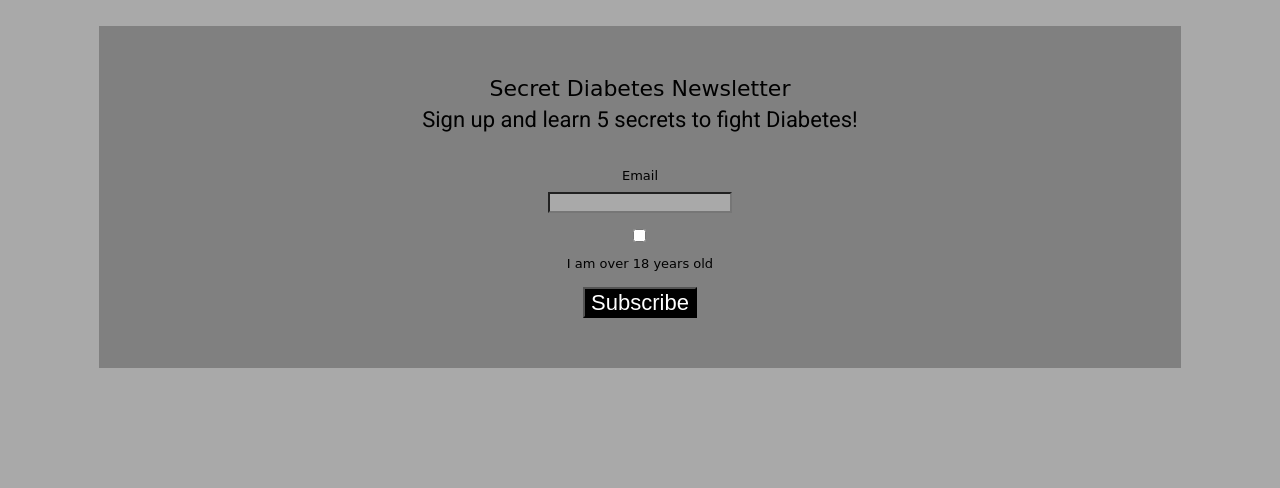
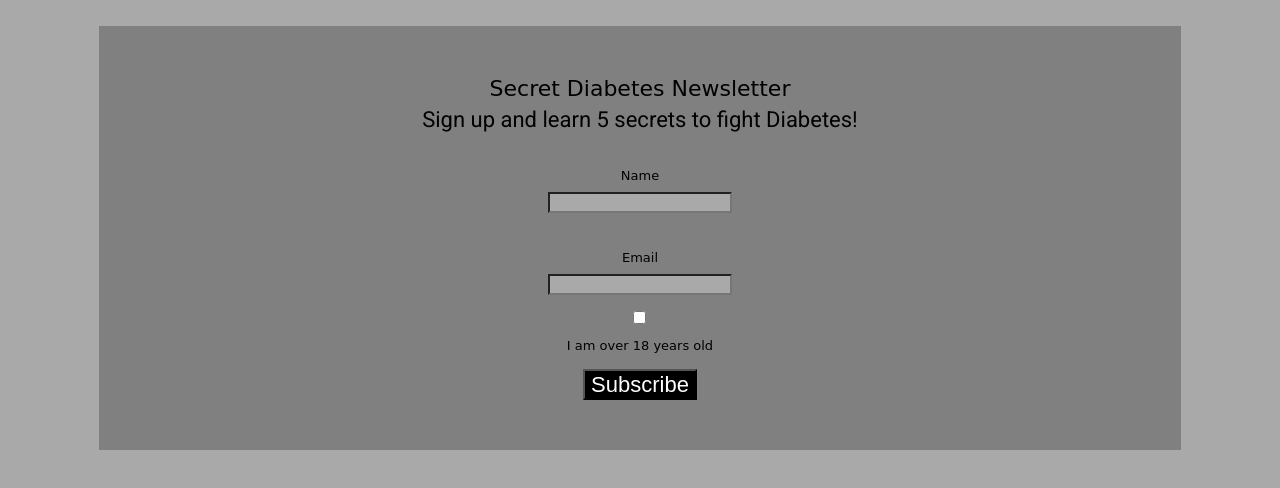
Before and after one commit to EstefaniaL-ITMD362/Lab3, a plain HTML site: page index.html in a window 1280 px wide. Drawn offline with nearby package versions, Linux system fonts and the light colour scheme; a web font is replaced by a local one.

Commit message:
added new field

```diff
--- a/css/screen.css
+++ b/css/screen.css
@@ -263,14 +263,14 @@ body{
   margin-top: 5px;
 }
 
-#input-email{
+#input-email, #input-name{
   font-family: 'Finger Paint', cursive;
   margin-bottom: 10px;
   font-size: small;
   text-align: center;
   margin-top: 30px;
 }
-input[type='email']{
+input[type='email'], [type='text']{
   background-color: darkgray;
 }
 #input-age-verification{
--- a/index.html
+++ b/index.html
@@ -14,6 +14,10 @@
       Sign up and learn 5 secrets to fight Diabetes!
     </p>
     <ol>
+      <li id="input-name">
+        <label for="name">Name</label>
+        <input type="text" name="name" id="name" />
+      </li>
       <li id="input-email">
         <label for="email">Email</label>
         <input type="email" name="email" id="email" pattern="^.+@.+$" />
```
